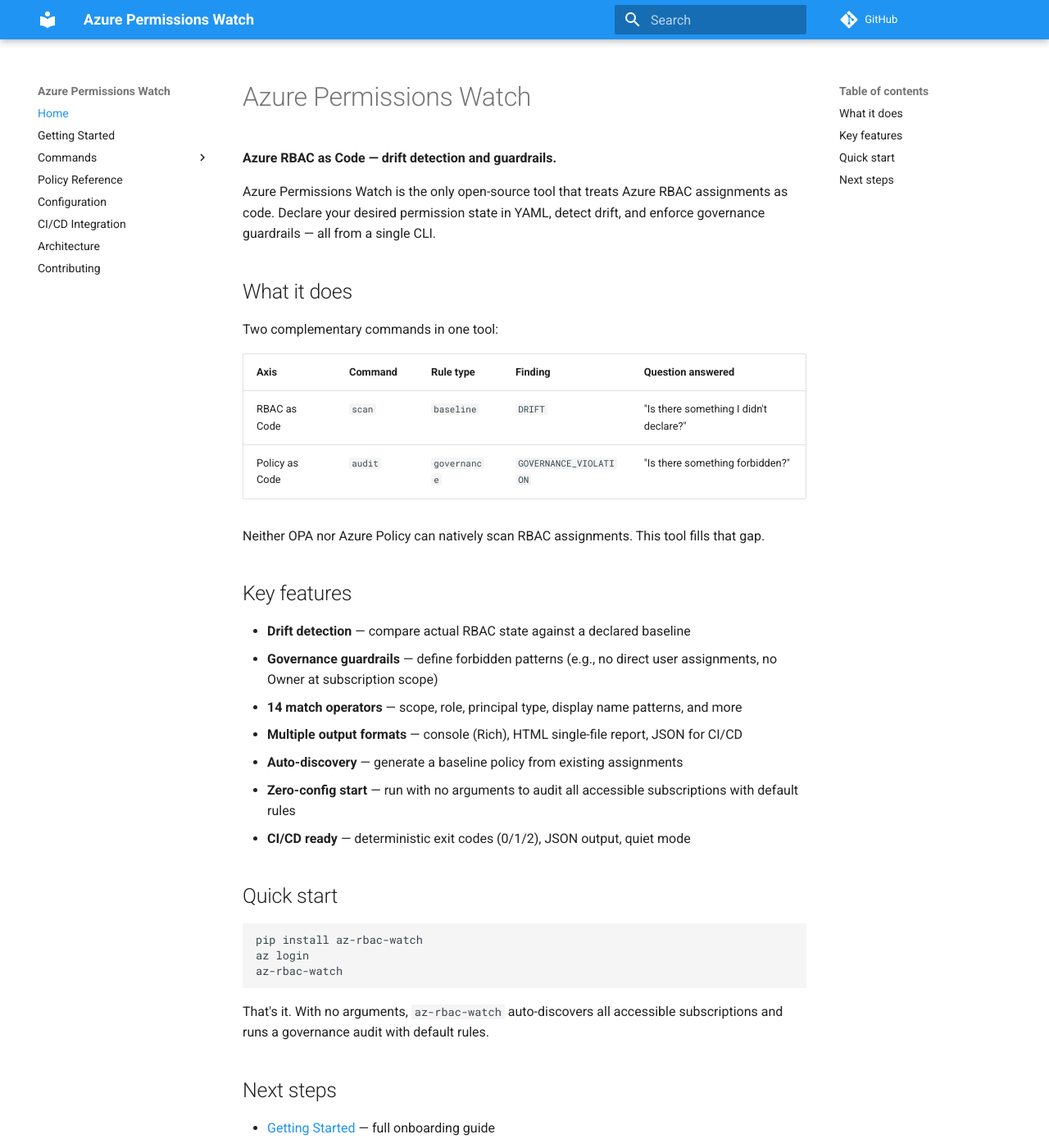
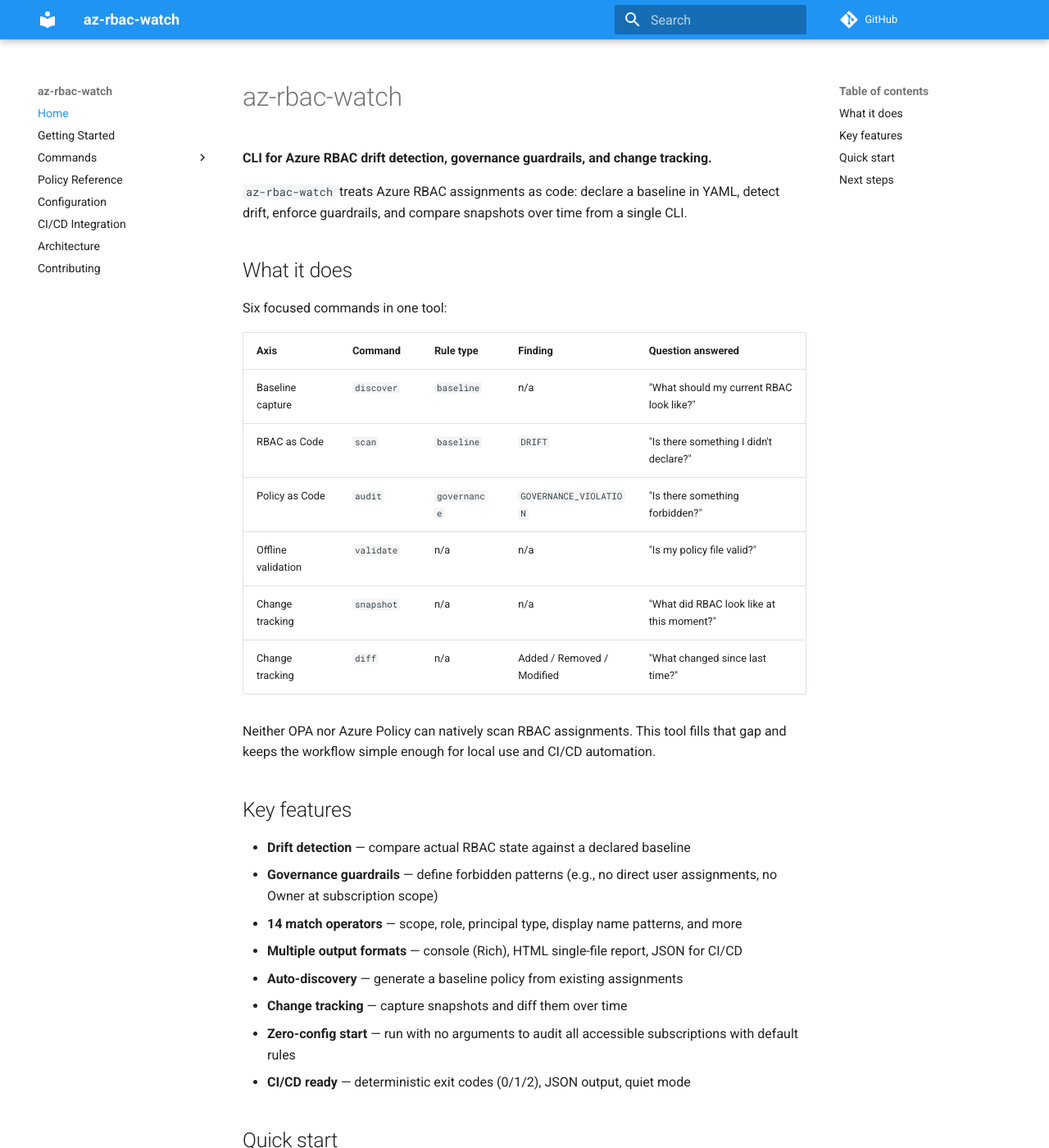
Before and after one commit to maxvanp/az-rbac-watch, an MkDocs documentation site: the page built from docs/index.md, in a window 1280 px wide and 1400 px high. Shown: the whole window at 82% size. Built offline with MkDocs 1.6.1 and Material for MkDocs 9.7.7, drawn with Linux system fonts in a browser that asks for light colours; comment, search, counter and statistics services are not loaded; some of the changed text lies outside the part shown.

Commit message:
refactor: recentre repository on CLI workflow

```diff
--- a/docs/index.md
+++ b/docs/index.md
@@ -1,19 +1,23 @@
-# Azure Permissions Watch
+# az-rbac-watch
 
-**Azure RBAC as Code — drift detection and guardrails.**
+**CLI for Azure RBAC drift detection, governance guardrails, and change tracking.**
 
-Azure Permissions Watch is the only open-source tool that treats Azure RBAC assignments as code. Declare your desired permission state in YAML, detect drift, and enforce governance guardrails — all from a single CLI.
+`az-rbac-watch` treats Azure RBAC assignments as code: declare a baseline in YAML, detect drift, enforce guardrails, and compare snapshots over time from a single CLI.
 
 ## What it does
 
-Two complementary commands in one tool:
+Six focused commands in one tool:
 
 | Axis | Command | Rule type | Finding | Question answered |
 |------|---------|-----------|---------|-------------------|
+| Baseline capture | `discover` | `baseline` | n/a | "What should my current RBAC look like?" |
 | RBAC as Code | `scan` | `baseline` | `DRIFT` | "Is there something I didn't declare?" |
 | Policy as Code | `audit` | `governance` | `GOVERNANCE_VIOLATION` | "Is there something forbidden?" |
+| Offline validation | `validate` | n/a | n/a | "Is my policy file valid?" |
+| Change tracking | `snapshot` | n/a | n/a | "What did RBAC look like at this moment?" |
+| Change tracking | `diff` | n/a | Added / Removed / Modified | "What changed since last time?" |
 
-Neither OPA nor Azure Policy can natively scan RBAC assignments. This tool fills that gap.
+Neither OPA nor Azure Policy can natively scan RBAC assignments. This tool fills that gap and keeps the workflow simple enough for local use and CI/CD automation.
 
 ## Key features
 
@@ -22,6 +26,7 @@ Neither OPA nor Azure Policy can natively scan RBAC assignments. This tool fills
 - **14 match operators** — scope, role, principal type, display name patterns, and more
 - **Multiple output formats** — console (Rich), HTML single-file report, JSON for CI/CD
 - **Auto-discovery** — generate a baseline policy from existing assignments
+- **Change tracking** — capture snapshots and diff them over time
 - **Zero-config start** — run with no arguments to audit all accessible subscriptions with default rules
 - **CI/CD ready** — deterministic exit codes (0/1/2), JSON output, quiet mode
 
@@ -38,5 +43,7 @@ That's it. With no arguments, `az-rbac-watch` auto-discovers all accessible subs
 ## Next steps
 
 - [Getting Started](getting-started.md) — full onboarding guide
+- [Commands: snapshot](commands/snapshot.md) — capture current RBAC state as JSON
+- [Commands: diff](commands/diff.md) — compare snapshots over time
 - [Policy Reference](policy-reference.md) — YAML format and match operators
 - [CI/CD Integration](ci-cd.md) — GitHub Actions and Azure DevOps examples
--- a/mkdocs.yml
+++ b/mkdocs.yml
@@ -1,5 +1,5 @@
-site_name: Azure Permissions Watch
-site_description: Azure RBAC as Code — drift detection and guardrails
+site_name: az-rbac-watch
+site_description: CLI for Azure RBAC drift detection, guardrails, and change tracking
 repo_url: https://github.com/maxvanp/az-rbac-watch
 theme:
   name: material
@@ -14,6 +14,8 @@ nav:
     - scan: commands/scan.md
     - discover: commands/discover.md
     - validate: commands/validate.md
+    - snapshot: commands/snapshot.md
+    - diff: commands/diff.md
   - Policy Reference: policy-reference.md
   - Configuration: configuration.md
   - CI/CD Integration: ci-cd.md
--- a/pyproject.toml
+++ b/pyproject.toml
@@ -12,6 +12,7 @@ classifiers = [
     "License :: OSI Approved :: MIT License",
     "Programming Language :: Python :: 3.12",
     "Topic :: Security",
+    "Topic :: System :: Systems Administration",
     "Typing :: Typed",
 ]
 dependencies = [
@@ -19,10 +20,14 @@ dependencies = [
     "azure-mgmt-authorization>=4.0.0",
     "azure-mgmt-managementgroups>=1.0.0",
     "azure-mgmt-subscription>=3.0.0",
+    "cryptography>=46.0.7",
     "httpx>=0.27.0",
     "jinja2>=3.1.0",
     "pydantic>=2.7.0",
+    "pygments>=2.20.0",
+    "pyjwt>=2.12.0",
     "pyyaml>=6.0",
+    "requests>=2.33.0",
     "rich>=13.7.0",
     "typer>=0.12.0",
 ]
```
Also changed, not shown: AGENTS.md (added, +26 -0 lines), CHANGELOG.md (+12 -0 lines), README.md (+14 -7 lines), docs/commands/diff.md (added, +43 -0 lines), docs/commands/snapshot.md (added, +51 -0 lines), docs/getting-started.md (+19 -1 lines), requirements.txt (+204 -35 lines), 3 other files.
